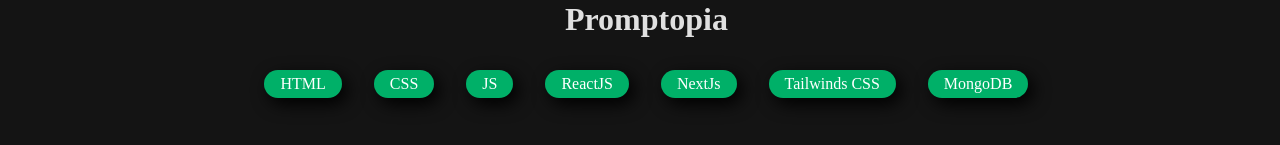
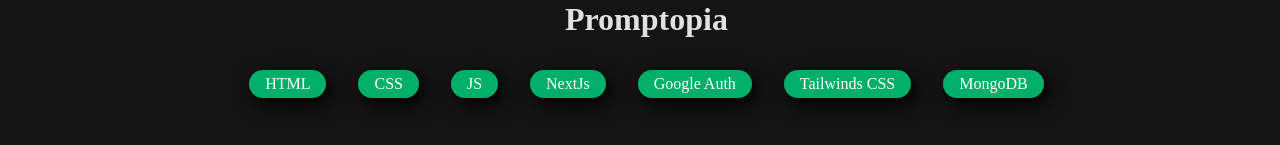
Before and after one commit to VibhuteAnjali/Anjali, a React (Vite) app: page /Promptopia in a window 1280 px wide. Shown: the part 143-288 px from the top of the page. Built offline with nearby package versions, Linux system fonts and the light colour scheme; a web font is replaced by a local one.

Commit message:
styling skills 2

```diff
--- a/src/component/Promptopia.jsx
+++ b/src/component/Promptopia.jsx
@@ -16,8 +16,8 @@
             <p>HTML</p>
             <p>CSS</p>
             <p>JS</p>
-            <p>ReactJS</p>
             <p>NextJs</p>
+            <p>Google Auth</p>
             <p>Tailwinds CSS</p>
             <p>MongoDB</p>
           </div>
```
